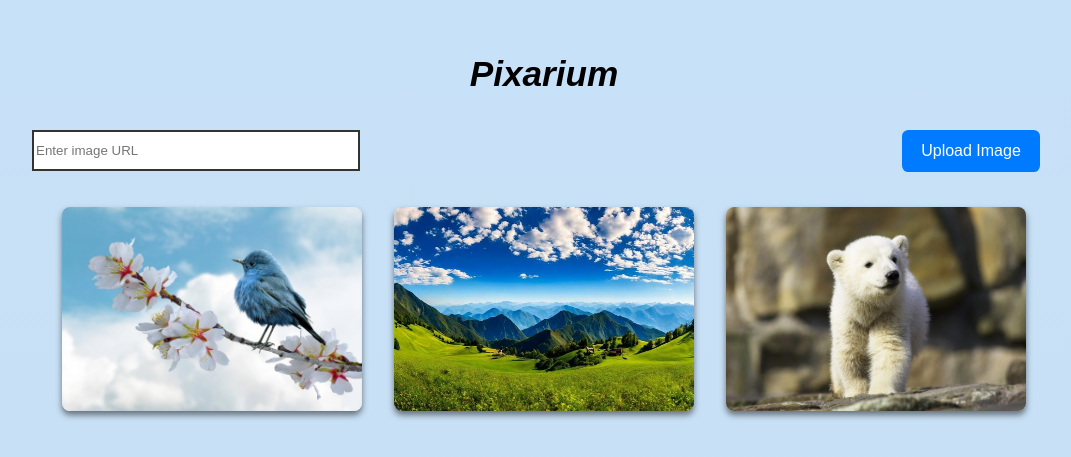
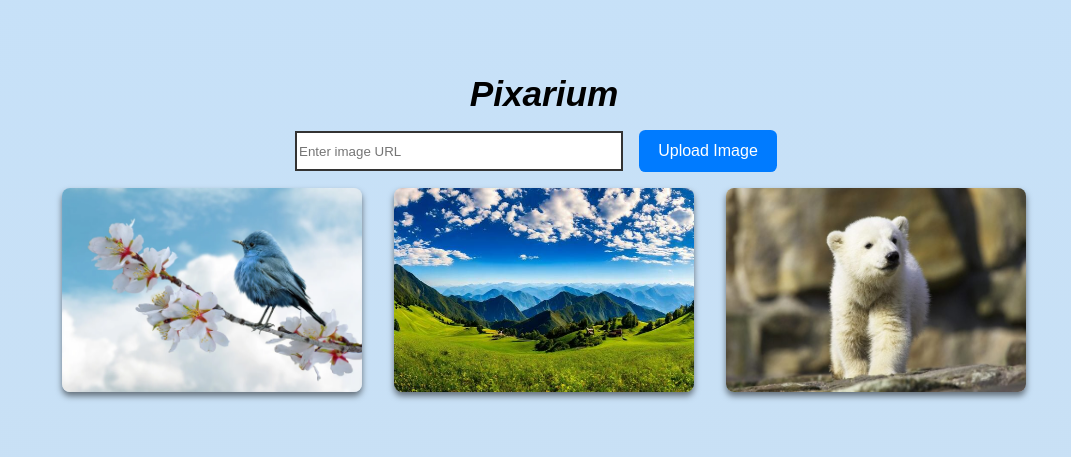
Before and after one commit to Jiteshiyu/Image-gallery-app, a React (Vite) app: page / in a window 1280 px wide. Shown: the part 157-614 px from the top of the page, without its empty margins (96-1167 px from the left). Built offline with nearby package versions, Linux system fonts and the light colour scheme.

Commit message:
Update App.css

```diff
--- a/src/App.css
+++ b/src/App.css
@@ -42,10 +42,11 @@
 
 /* Upload Form Styles */
 .upload-form {
-  margin: 1.2rem 0;
+  max-width: 30rem
   display: flex;
-  justify-content: space-between;
+  justify-content: space-around;
   align-items: center;
+  flex-wrap: wrap;
 }
 
 /* Search Box Styles */
```
